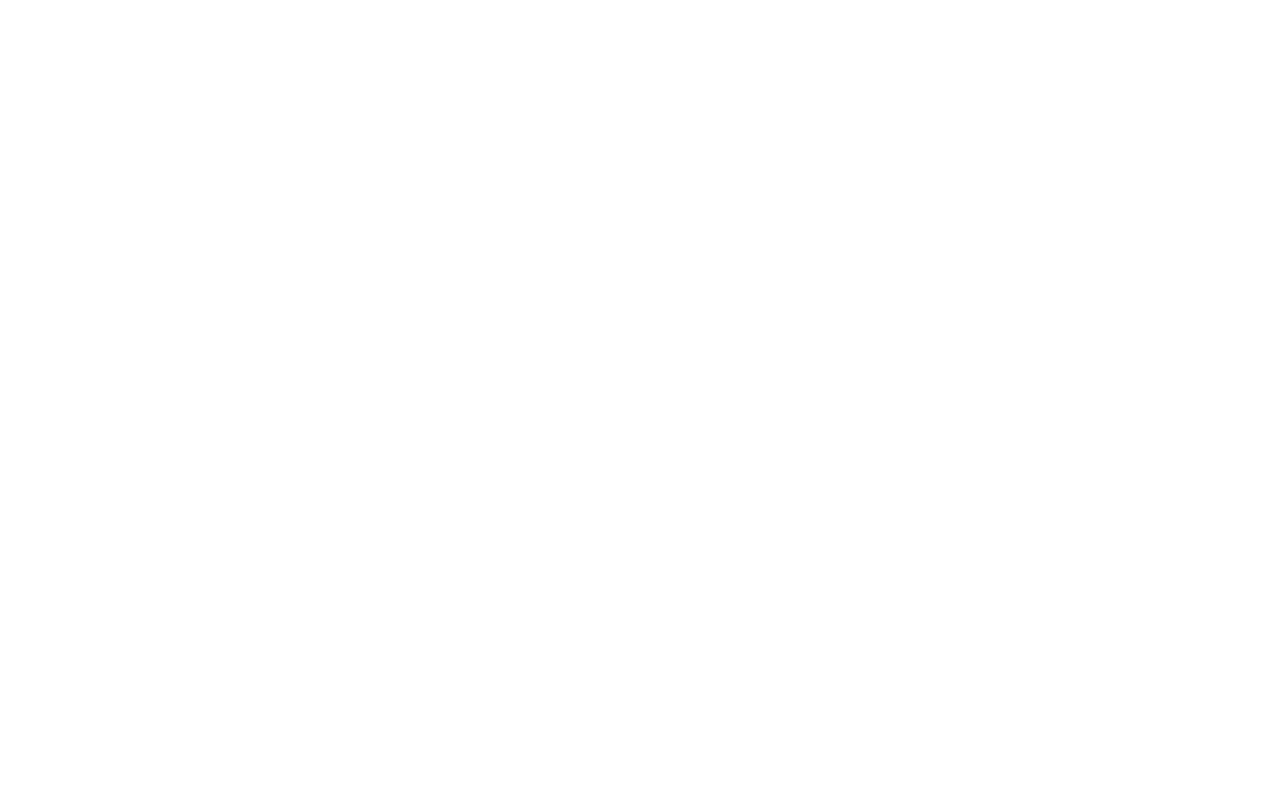
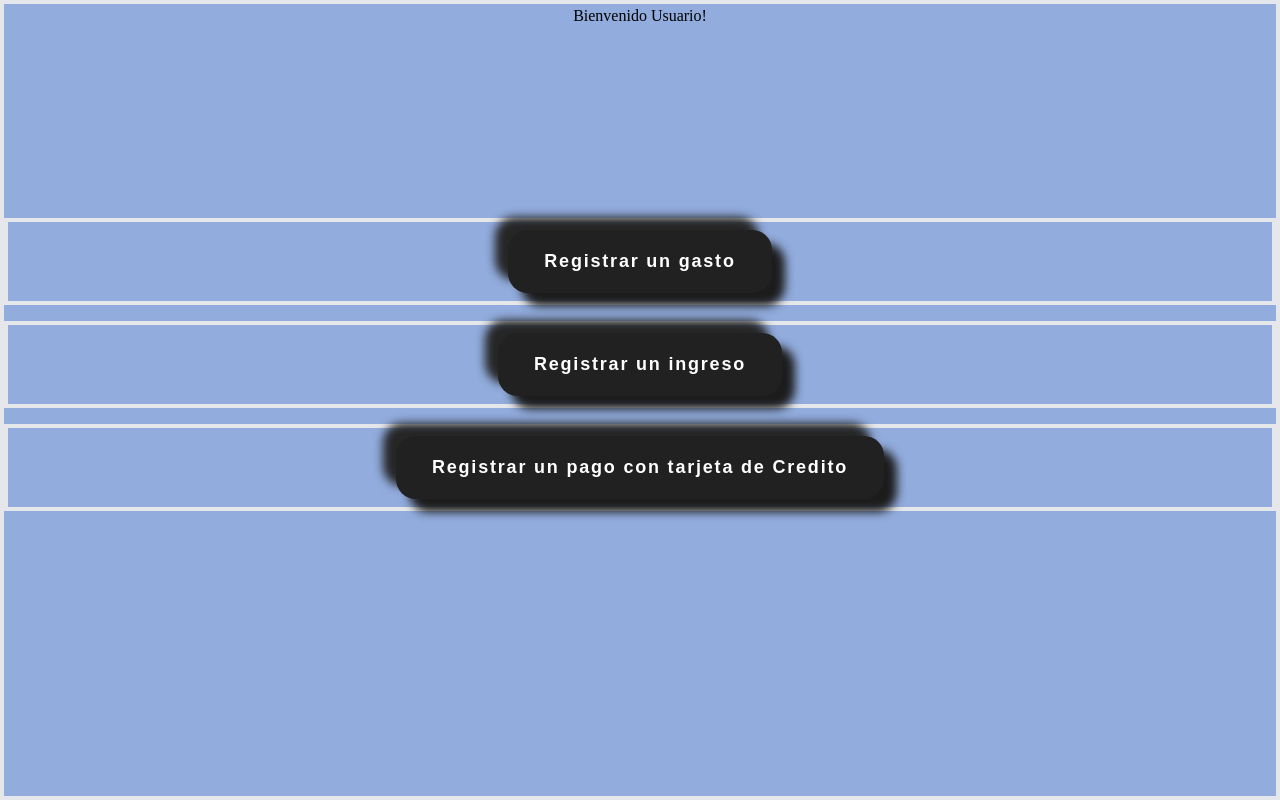
Before and after one commit to gerogallinger/creditCardManager, a React (Create React App) app: page /option-list in a window 1280 px wide. Before the commit this address had no page. Built offline with nearby package versions, Linux system fonts and the light colour scheme.

Commit message:
Boton pago tarjeta conectado a registrador comp

```diff
--- a/src/App.css
+++ b/src/App.css
@@ -1,5 +1,11 @@
 .App {
   text-align: center;
+
+}
+*{
+  background-color: #91acdd;
+  font-family: 'Raleway', sans-serif;
+font-family: 'Young Serif', serif;
 }
 
 .App-logo {
@@ -36,3 +42,37 @@
     transform: rotate(360deg);
   }
 }
+
+.button-option-list {
+  margin:8px;
+
+  --hover-shadows: 16px 16px 33px #121212,
+                    -16px -16px 33px #303030;
+  --accent: rgb(112, 223, 186);
+  font-weight: bold;
+  letter-spacing: 0.1em;
+  border: none;
+  border-radius: 1.1em;
+  background-color: #212121;
+  color: white;
+  padding: 1em 2em;
+  transition: box-shadow ease-in-out 0.3s,
+              background-color ease-in-out 0.1s,
+              letter-spacing ease-in-out 0.1s,
+              transform ease-in-out 0.1s;
+  box-shadow: 13px 13px 10px #1c1c1c,
+              -13px -13px 10px #262626;
+  font-size: large;
+  font-family: sans-serif;
+ }
+
+ .button-option-list:hover {
+  box-shadow: var(--hover-shadows);
+ }
+
+ .button-option-list:active {
+  box-shadow: var(--hover-shadows),
+               var(--accent) 0px 0px 30px 5px;
+  background-color: var(--accent);
+  transform: scale(0.95);
+ }
--- a/src/App.jsx
+++ b/src/App.jsx
@@ -16,7 +16,7 @@
   Routes
 } from 'react-router-dom'
 import SignUp from './components/SignUp';
-
+import ListaOpciones from './components/listaOpciones';
 
 
 function App() {
@@ -28,6 +28,7 @@
         <Route path="/inicio" Component={Inicio} />
 
         <Route path="/registrador" Component={Registrador} />
+        <Route path="/option-list" Component={ListaOpciones} />
 
         <Route path="/inicio-sesion" Component={SignIn} />
         <Route path="/crear-usuario" Component={SignUp} />
--- a/src/components/Registrador.jsx
+++ b/src/components/Registrador.jsx
@@ -20,16 +20,28 @@
 
     const [categoria, setCategoria] = useState('')
 
+    function validarCampos(objeto) {
+        //validamos los campos del formulario y devolve
+        for (let propiedad in objeto) {
+            if (typeof objeto[propiedad] === 'string' && !objeto[propiedad].trim()) {
+                console.log(`El campo ${propiedad} está vacío`);
+                setError(`El campo ${propiedad} está vacío`);
+                return false;
+            }
+        }
+        return true;
+    }
+
     const addCuota = (e) => {
         e.preventDefault()
 
         console.log(nombreCuota, cantCuotas, montoCompra, fechaCompra, categoria);
 
-        if (!(nombreCuota.trim) && (!montoCuota.trim)) {
-            console.log('Campo nombre vacio');
-            setError('Tiene que completar todos los campos')
-            return //para que no haga nada
-        }
+        // if (!(nombreCuota.trim) && (!montoCuota.trim)) {
+        //     console.log('Campo nombre vacio');
+        //     setError('Tiene que completar todos los campos')
+        //     return //para que no haga nada
+        // }
         const nuevaCuota = {
             id: uniqid(),
             nombre: nombreCuota,
@@ -38,6 +50,10 @@
             fechaCompra: fechaCompra,
             categoria: categoria
         }
+        if (!validarCampos(nuevaCuota)) {
+            return; // No hacer nada si algún campo está vacío
+        }
+
         setListaCuotas([...listaCuotas, nuevaCuota])
         setNombreCuota('')
         setMontoCompra('')
@@ -66,9 +82,6 @@
         );
         setListaCuotas(auxArray);
         setModoEdicion(false); // Desactiva el modo de edición después de editar
-    };
-    const handleChange = (event) => {
-        setCategoria(event.target.value);
     };
 
     return (
--- /dev/null
+++ b/src/components/listaOpciones.jsx
@@ -0,0 +1,43 @@
+import React, { Fragment, useState } from 'react';
+import { Link } from 'react-router-dom'
+
+const ListaOpciones = () => {
+
+    const [numeros, SetNumeros] = useState([1, 2, 3, 4, 5, 6])
+
+
+
+    return (
+        <Fragment>
+
+            <div className='border-4 flex flex-col items-center h-screen '>
+                <div className='flex flex-col  h-1/4'>
+                    <h2>Bienvenido Usuario!</h2>
+                </div>
+
+                <div className="flex flex-col h-3/4 w-full">
+                    <a href="" className="border-4 mt-4 w-full text-center">
+
+                        <button className='button-option-list'>
+                            Registrar un gasto
+                        </button>
+                    </a>
+                    <a href="" className="border-4 mt-4 w-full text-center">
+                        <button className='button-option-list'>
+                            Registrar un ingreso
+                        </button>
+                    </a>
+                    <Link to="/registrador" className="border-4 mt-4 w-full text-center">
+                        <button className='button-option-list'>
+                            Registrar un pago con tarjeta de Credito
+                        </button>
+                    </Link>
+                </div>
+            </div>
+
+
+        </Fragment>
+    );
+}
+
+export default ListaOpciones;
```
